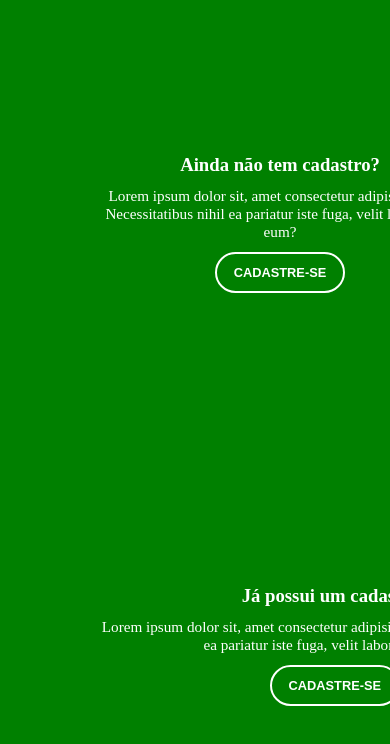
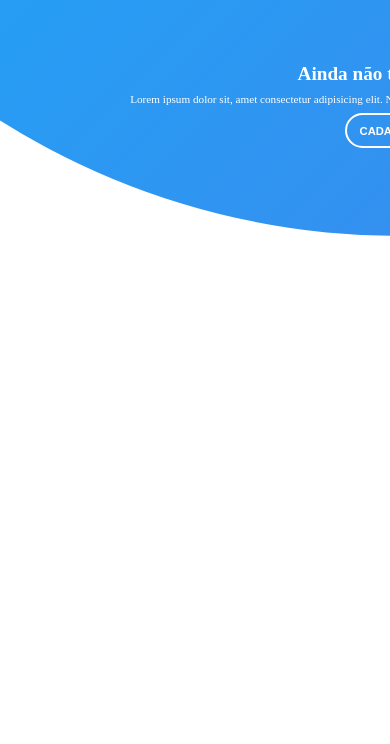
Before and after one commit to Lucassouza849/getmobi, a plain HTML site: page Site institucional/login/cadastro.html in a window 390 px wide. Shown: the top 744 px of the page. Drawn offline with Linux system fonts and the light colour scheme.

Commit message:
Tela cadastro/login concluida

```diff
--- a/Site institucional/login/cadastro.css
+++ b/Site institucional/login/cadastro.css
@@ -265,14 +265,21 @@ panel h3{
     opacity: 1;
 }
 
-@media(max-width: 870px){
+@media (max-width: 870px){
     .container{
         min-width: 800px;
         height: 100vh;
     }
 
     .container::before{
-        display: none;
+        width: 1500px;
+        height: 1500px;
+        left: 30%;
+        bottom: 68%;
+        transform: translateX(-50%);
+        right: initial;
+        top: initial;
+        transition: 2s ease-in-out;
     }
 
     .signin-signup{
@@ -280,25 +287,97 @@ panel h3{
         left: 50%;
         top: 95%;
         transform: translate(-50%, -100%);
+        transition: 1s 0.8s ease-in-out;
 
     }
     .panels-container{
-        background-color: green;
         z-index: 10;
         grid-template-columns: 1fr;
+        grid-template-rows: 1fr 2fr 1fr;
     }
 
     .panel{
         flex-direction: row;
         justify-content: space-around;
         align-items: center;
+        padding: 2.5rem 8%;
+    }
+
+    .panel .content{
+        padding-right: 15%;
+        transition: 0.9s 0.8s ease-in-out;
+    }
+
+    .panel h3{
+        font-size: 1.2rem;
+    }
+
+    .panel p{
+        font-size: 0.7rem;
+        padding: 0.5rem 0;
+    }
+
+    .btn.btn.transparent{
+        width: 110px;
+        height: 35px;
+        font-size: 0.7rem;
     }
 
     .image{
-        width: 200px
+        width: 200px;
+        transition: 0.9s 0.6s ease-in-out;
+    }
+
+    .left-panel{
+        grid-row: 1 / 2;
+    }
+
+    .right-panel{
+        grid-row: 3 / 4;
     }
 
     .right-panel .content, .right-panel .image{
-        transform: translate(0px);
+        transform: translateY(300px);
+    }
+    .container.sign-up-mode::before{
+        transform: translate(-50%, 100%);
+        bottom: 32%;
+        right: initial;
+    }
+
+    .container.sign-up-mode .left-panel .image,
+    .container.sign-up-mode .left-panel .content{
+        transform: translateY(-300px);
+    }
+
+    .container.sign-up-mode .signin-signinup{
+        top: 5%;
+        transform: translate(-50%, 0);
+        left: 50%;
     }
 }
+
+@media (max-width: 570px){
+    form{
+        padding: 0 1.5rem;
+    }
+
+    .image{
+        display: none;
+
+    }
+
+    .panel .content{
+        padding: 0.5rem 1rem;
+    }
+
+    .container::before{
+        bottom: 72%;
+        left: 50%;
+    }
+
+    .container.sign-up-mode::before{
+        bottom: 72%;
+        left: 50%;
+    }
+}
```
